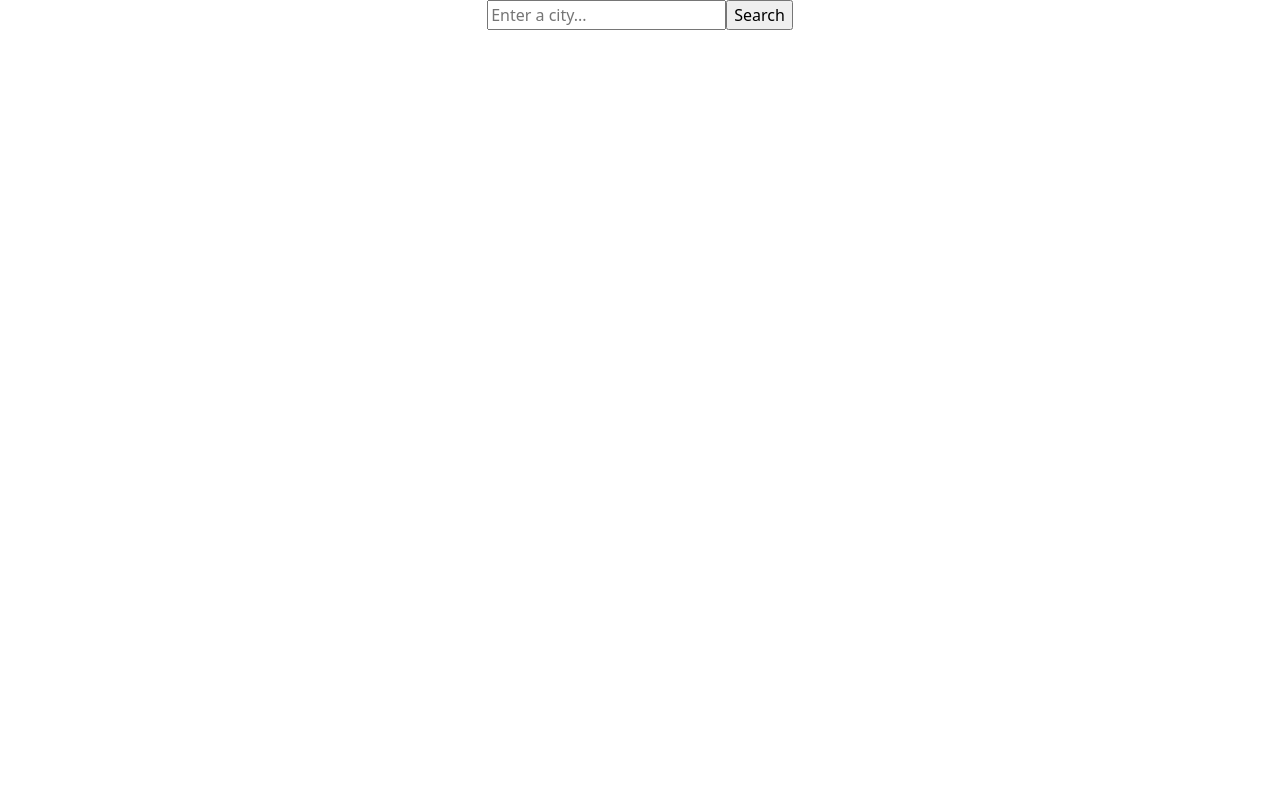
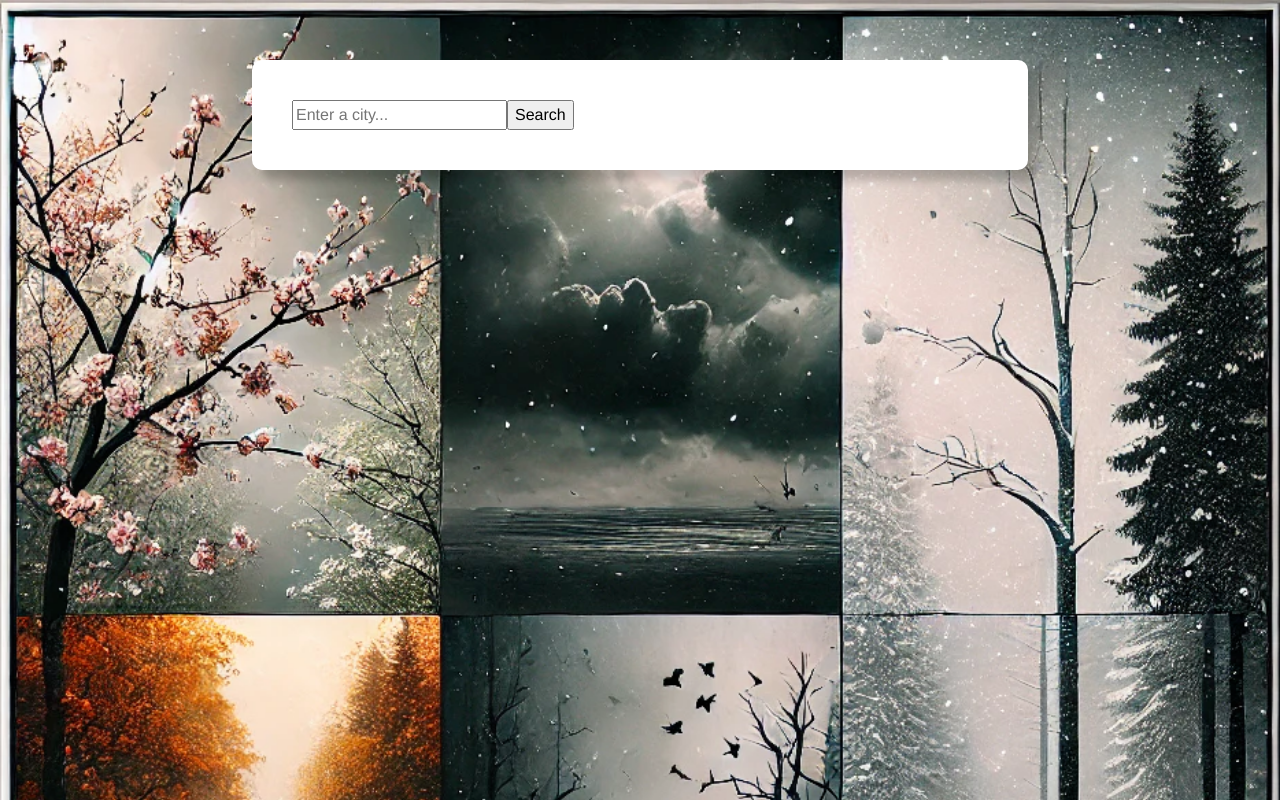
Before and after one commit to nikolaclare/weather-app-react, a React (Create React App) app: page / in a window 1280 px wide. Built offline with nearby package versions, Linux system fonts and the light colour scheme.

Commit message:
Initial styling and background

```diff
--- a/src/App.css
+++ b/src/App.css
@@ -1,18 +1,10 @@
 .App {
-  text-align: center;
+  max-width: 800px;
+  margin: 60px auto;
 }
 
-.App-header {
-  background-color: #282c34;
-  min-height: 100vh;
-  display: flex;
-  flex-direction: column;
-  align-items: center;
-  justify-content: center;
-  font-size: calc(10px + 2vmin);
-  color: white;
+body {
+  background-image: url("./images/background.png");
+  background-repeat: no-repeat;
+  background-size: cover;
 }
-
-.App-link {
-  color: #61dafb;
-}
--- /dev/null
+++ b/src/Weather.css
@@ -0,0 +1,8 @@
+.Weather {
+  font-family: 'Franklin Gothic Medium', 'Arial Narrow', Arial, sans-serif;
+  background: white;
+  border-radius: 10px;
+  box-shadow: 10px 10px 10px rgba(0, 0, 0, 0.2);
+  color: #C0B877;
+  padding: 40px;
+}
--- a/src/Weather.js
+++ b/src/Weather.js
@@ -1,4 +1,5 @@
 import React from "react";
+import "./Weather.css";
 
 export default function Weather() {
   return (
```
Also changed, not shown: src/images/background.png (added).
